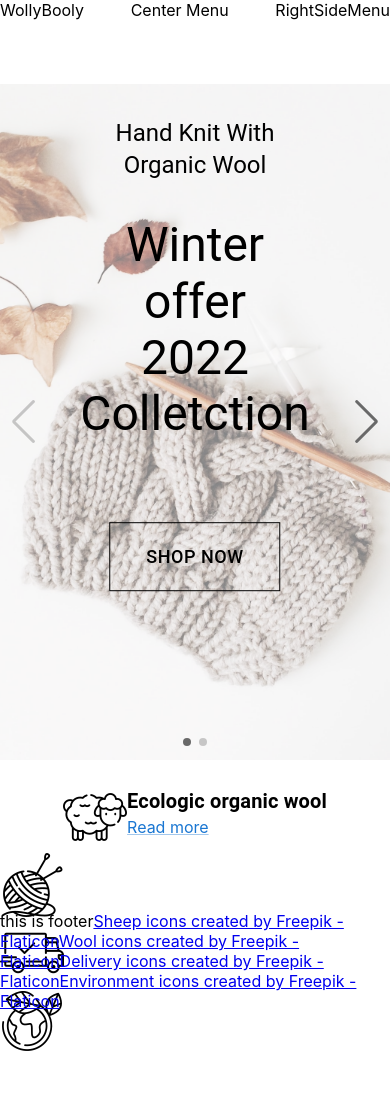
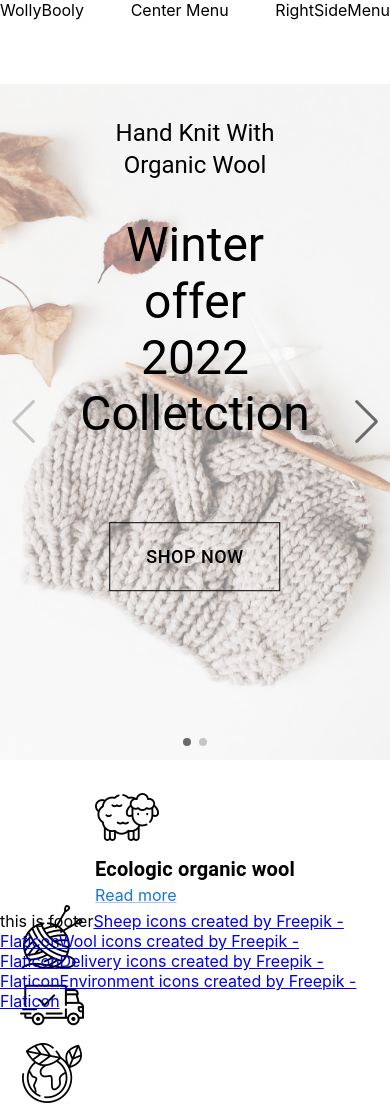
Before and after one commit to GoranAviani/react_web, a React (Create React App) app: page / in a window 390 px wide. Before the commit the page ends 1057 px from the top, so only its background shows below. Built offline with nearby package versions, Linux system fonts and the light colour scheme.

Commit message:
Building index page

```diff
--- a/src/components/QuickFacts/QuickFacts.css
+++ b/src/components/QuickFacts/QuickFacts.css
@@ -2,6 +2,8 @@
     display: flex;
     justify-content: space-between;
     height: 15vh;
+    margin-left: 20px;
+    margin-right: 20px;
 
 }
 
@@ -11,8 +13,16 @@
     align-self: center;
 }
 
+.quickFactsInfoLeftSide {
+    margin-right: 20px;
+}
+
 @media screen and (max-width: 600px) {
     .quickFacts {
         flex-direction: column;
     }
+
+    .quickFactsInfo {
+        flex-direction: column;
+    }
 }
--- a/src/components/QuickFacts/QuickFacts.js
+++ b/src/components/QuickFacts/QuickFacts.js
@@ -17,18 +17,18 @@ const QuickFacts = () => {
     return (
         <>
             <Spacer axis="vertical" size={25}/>
-
             <div className="quickFacts">
-
                 <div className="quickFactsInfo">
                     <div className="quickFactsInfoLeftSide">
                         <img src={sheep_64}/>
                     </div>
                     <div className="quickFactsInfoRightSide">
+
                         <Typography sx={{fontWeight: 'bold'}} variant="h6"
                                     component="div">
                             {TEXT.weUseOnlyOrganicWool}
                         </Typography>
+
                         <Link
                             onClick={() => {
                                 console.info("I'm a button.");
```
